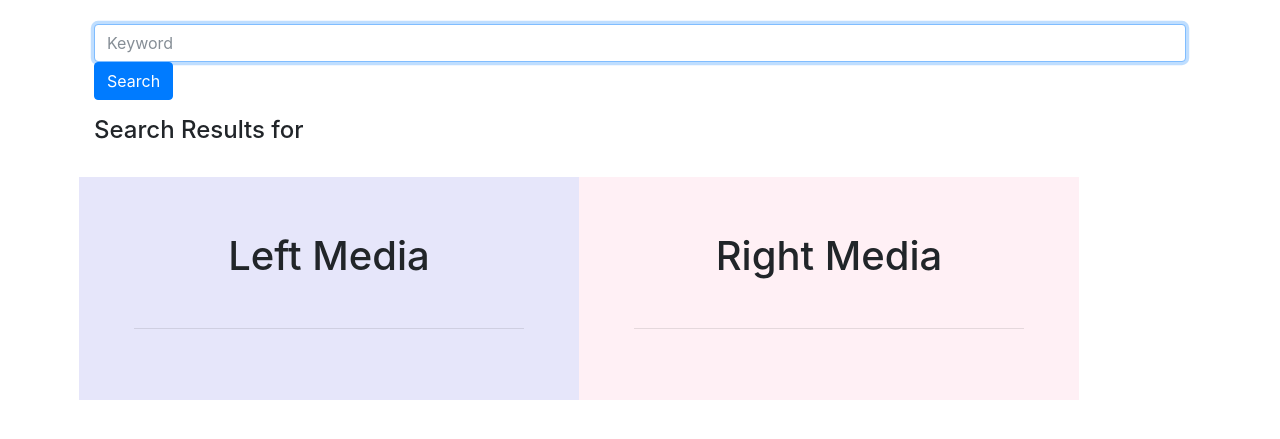
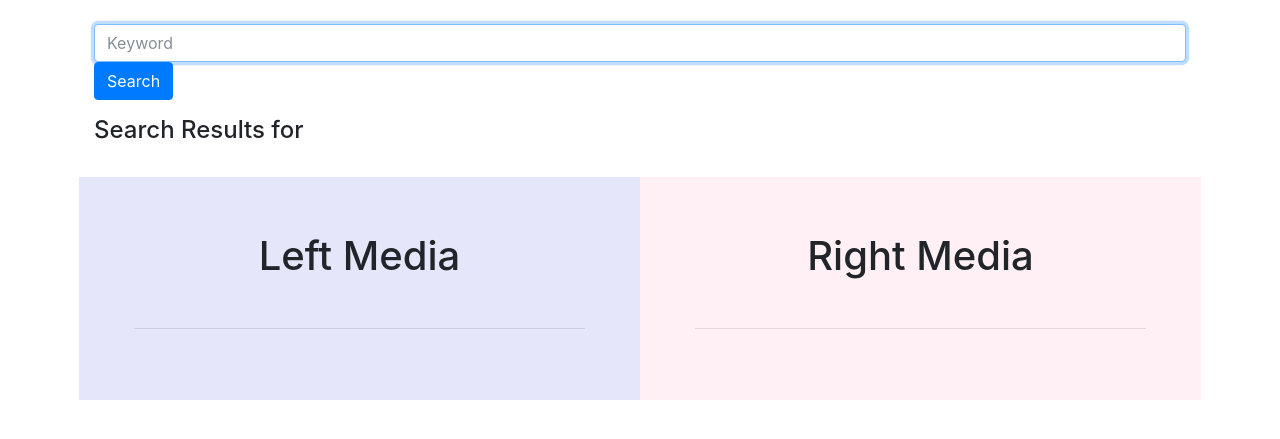
Before and after one commit to agatha6e/mixedmedia, a Flask app: template templates/results.html in a window 1280 px wide. Shown: the part 58-497 px from the top of the page. Run offline with Flask 2, Linux system fonts and the light colour scheme; the template is opened without the code that fills it, so the values that code supplies are empty; some libraries are stand-ins or nearby versions.

Commit message:
First commit

```diff
--- a/templates/results.html
+++ b/templates/results.html
@@ -18,8 +18,7 @@
 /* Create two equal columns that floats next to each other */
 .column {
     float: left;
-    /*width: 50%;*/
-    width: 500px;
+    width: 50%;
     padding: 55px;
     vertical-align: top;
 }
```
